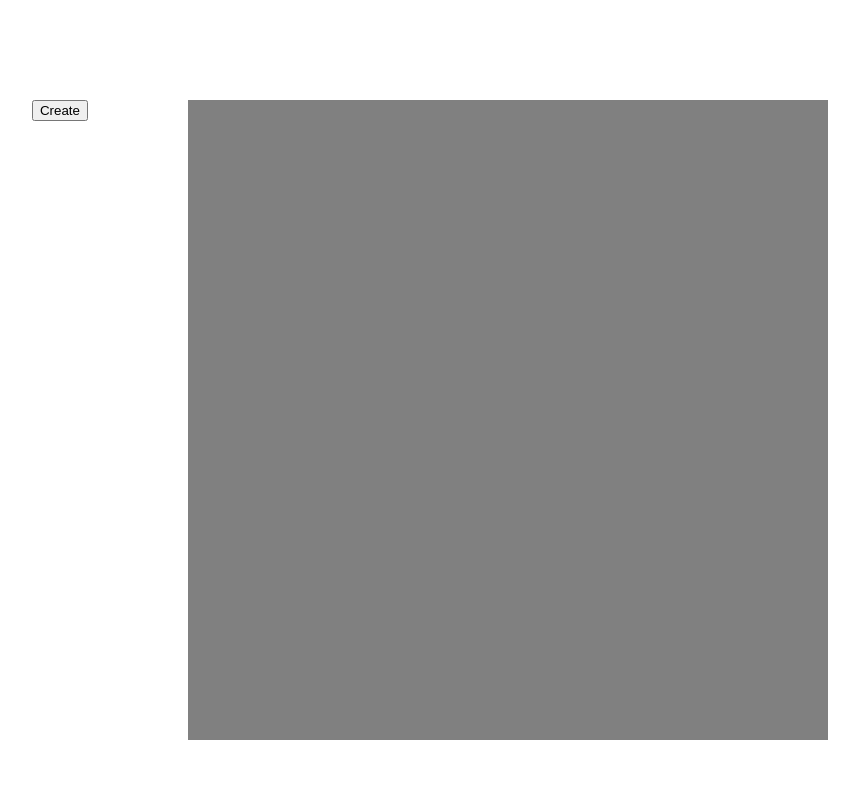
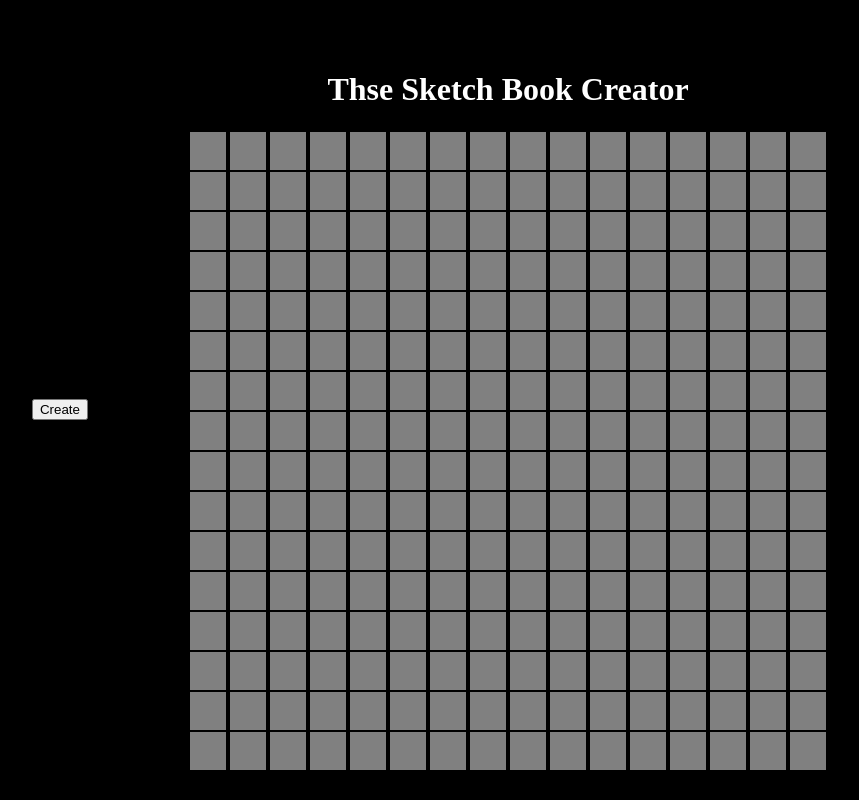
Before and after one commit to sercan-kalkan/Sketch-book, a plain HTML site: page index.html in a window 1280 px wide. Shown: the whole page, without its empty margins (210-1069 px from the left). Drawn offline with Linux system fonts and the light colour scheme.

Commit message:
all problems solved

```diff
--- a/index.html
+++ b/index.html
@@ -8,14 +8,17 @@
   <link rel="stylesheet" href="style.css">
 </head>
 <body>
+
 <div class="container">
   <div class="sidebar">
       <button id="create">Create</button>
+  </div>
+  <div>
+    <h1>Thse Sketch Book Creator</h1>
+    <div class="flex-container" id="sketch">
+    </div>
+  </div>
 
-  </div>
-  <div class="flex-container" id="sketch">
-
-  </div>
 </div>
 
 
--- a/main.js
+++ b/main.js
@@ -1,22 +1,32 @@
-//changing background color with mouse clicks
-/*
-let newColor = document.querySelectorAll(".row");
-          for (const color of newColor) {
-            color.addEventListener("mouseover",() => {
-                color.style.background = 'black';
-            });
-          }
-*/
-//create user the number of squares for both sides
 
 const button = document.getElementById('create');
 button.addEventListener('click',askSquareNumber);
-button.addEventListener('click',createSketch);
 
 let columns;
 let rows;
 
+//creating default sketch area 16*16 squares
+const height = `${(640/16)}px`//define height of square divs
+for (let i = 0; i < 16; ++i) {
+    let column = document.createElement('div'); // create column
+    column.classList.add('column');
+    column.style.setProperty("height", height)
+    rows = columns;
+    for (let j = 0; j < 16; ++j) {
+        let row = document.createElement('div'); // create row
+        row.classList.add('row');
+        row.style.setProperty("height", height)
+        column.appendChild(row); // append row in column
 
+    }
+    let sketch= document.getElementById('sketch');
+    sketch.appendChild(column); // append column inside grid
+    painting()
+  }
+
+
+
+//asking the user square numbers
 function askSquareNumber() {
     columns = Number(prompt("How many squares do you want?"));
     console.log(typeof(columns));
@@ -25,11 +35,10 @@ function askSquareNumber() {
  }
 const freeSpace = document.getElementById('sketch');
 freeSpace.innerHTML=""
-sketch.inner
 createSketch(columns, rows);
 }
 
-
+//get the square number from user and create the sketch area
 function createSketch (columns, rows) {
     const height = `${(640/columns)}px`//define height of square divs
     for (let i = 0; i < columns; ++i) {
@@ -46,39 +55,17 @@ function createSketch (columns, rows) {
         }
         let sketch= document.getElementById('sketch');
         sketch.appendChild(column); // append column inside grid
+        painting()
       }
 }
-/*
 
-let columns =25;
-let rows =25;
-
-const height = `${(640/rows)}px`//define height of square divs
-
-for (let i = 0; i < columns; ++i) {
-  let column = document.createElement('div'); // create column
-  column.classList.add('column');
-  column.style.setProperty("height", height)
-
-  for (let j = 0; j < rows; ++j) {
-      let row = document.createElement('div'); // create row
-      row.classList.add('row');
-      row.style.setProperty("height", height)
-      column.appendChild(row); // append row in column
-
-  }
-  let sketch= document.getElementById('sketch');
-  sketch.appendChild(column); // append column inside grid
+//painting the divs in the sketch book when mouse over
+function painting () {
+    let color = document.querySelectorAll('.row');
+    for(let element of color) {
+    element.addEventListener('mouseover',() => {
+        element.style.background='red';
+    });
 }
-*/
-
-//adding squares to sketch
-/*
-     for(let j=10; j<16; j++) {
-        for(let i=10; i<squareNumber; i++) {
-            const container = document.getElementById('container');
-            const div = document.createElement('div');
-            container.appendChild(div).classList.add('row');
-        }
-    }
-}*/
+console.log("painting")
+}
--- a/style.css
+++ b/style.css
@@ -1,20 +1,29 @@
+body {
+    background-color: black;
+}
+
+h1 {
+    color: white;
+    text-align: center;
+}
 .container{
     display: flex;
     justify-content: center;
-    margin-top: 100px;
+    margin-top: 50px;
 }
 
 .sidebar {
     display: flex;
     flex-direction: column;
     margin-right: 100px;
+    justify-content: center;
 }
 
 #sketch {
     display: flex;
     width: 640px;
     height: 640px;
-    background-color: grey;
+    background-color: black;
     box-sizing: border-box;
 }
 
@@ -29,7 +38,7 @@
 .row {
     text-align: center;
     border: 1px solid black;
-    background-color: white;
+    background-color: grey;
     margin: 0%;
     box-sizing: border-box;
 }
```
